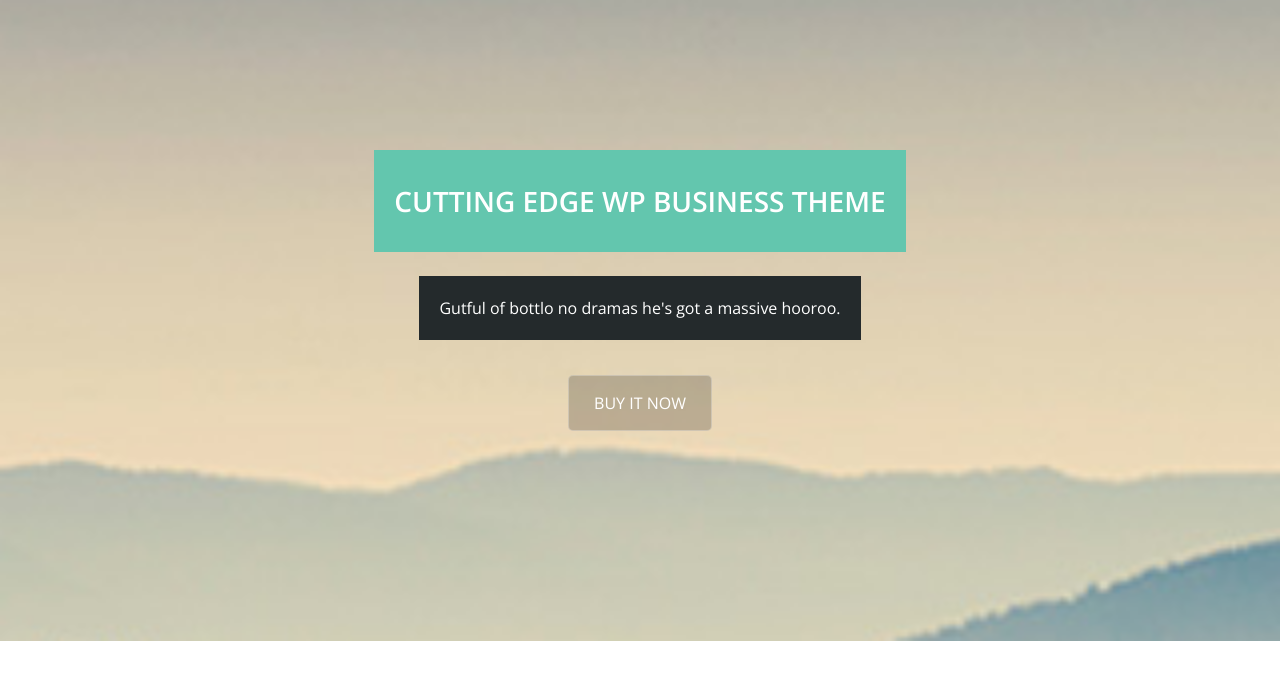
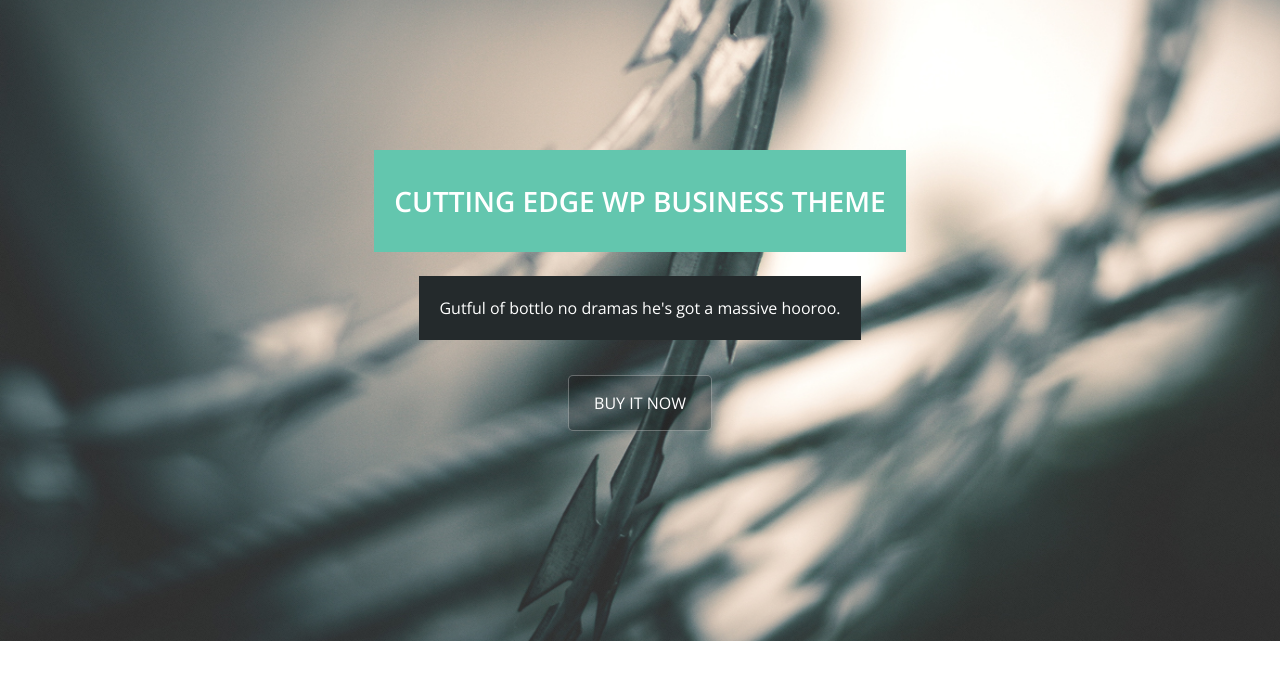
Before and after one commit to edumonteiroc/projeto-infusion, a plain HTML site: page index.html in a window 1280 px wide. Shown: the part 79-757 px from the top of the page. Drawn offline with nearby package versions, Linux system fonts and the light colour scheme; a script that the page names is missing; files whose address does not match are found by name.

Commit message:
Update main.css

```diff
--- a/main.css
+++ b/main.css
@@ -80,7 +80,7 @@ img{
     height: 80vh;
     padding: 40px 20px;
     text-align: center;
-    background-image: url(01.jpg);
+    background-image: url(herobg.jpg);
     background-size: cover;
     display: flex;
     flex-direction: column;
```
